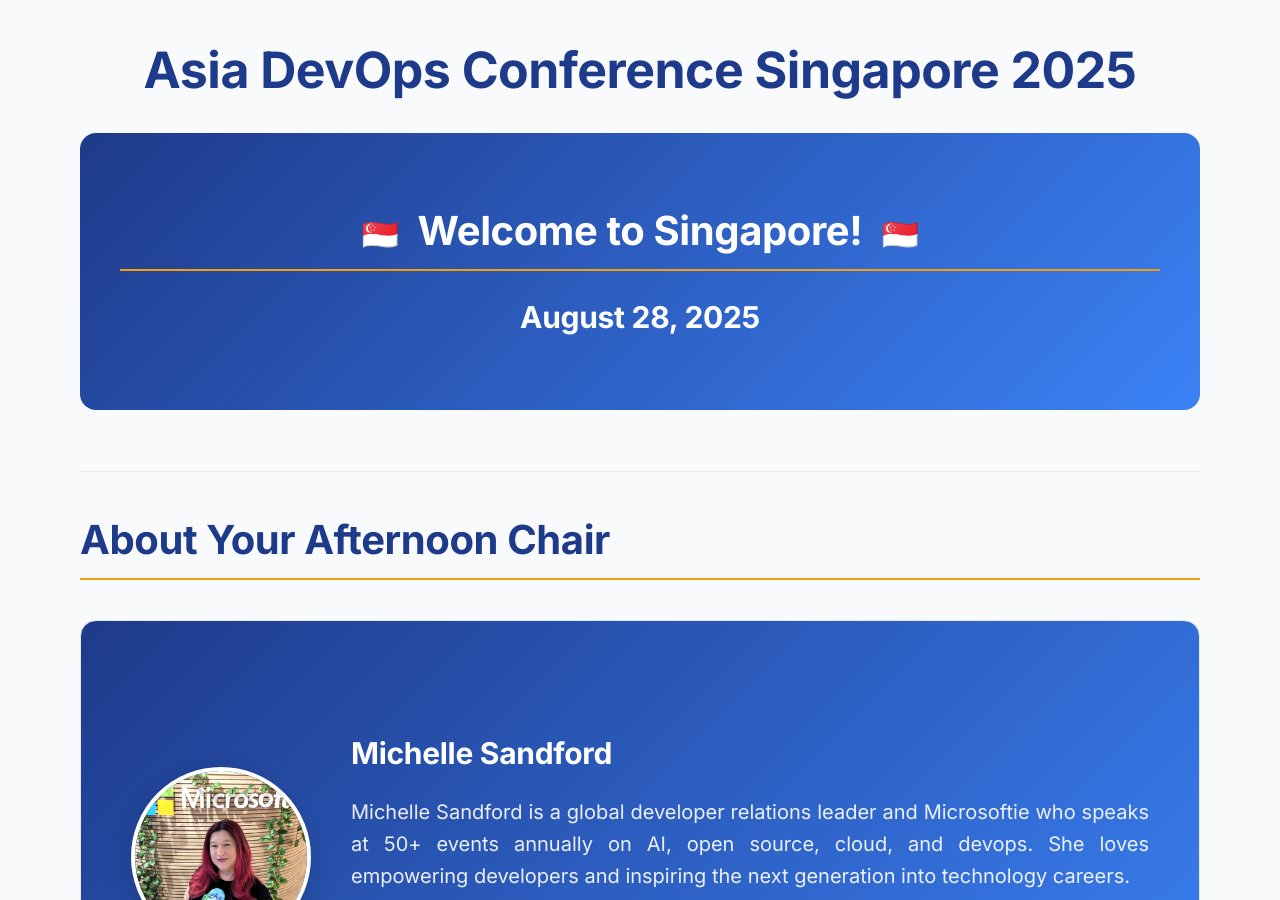
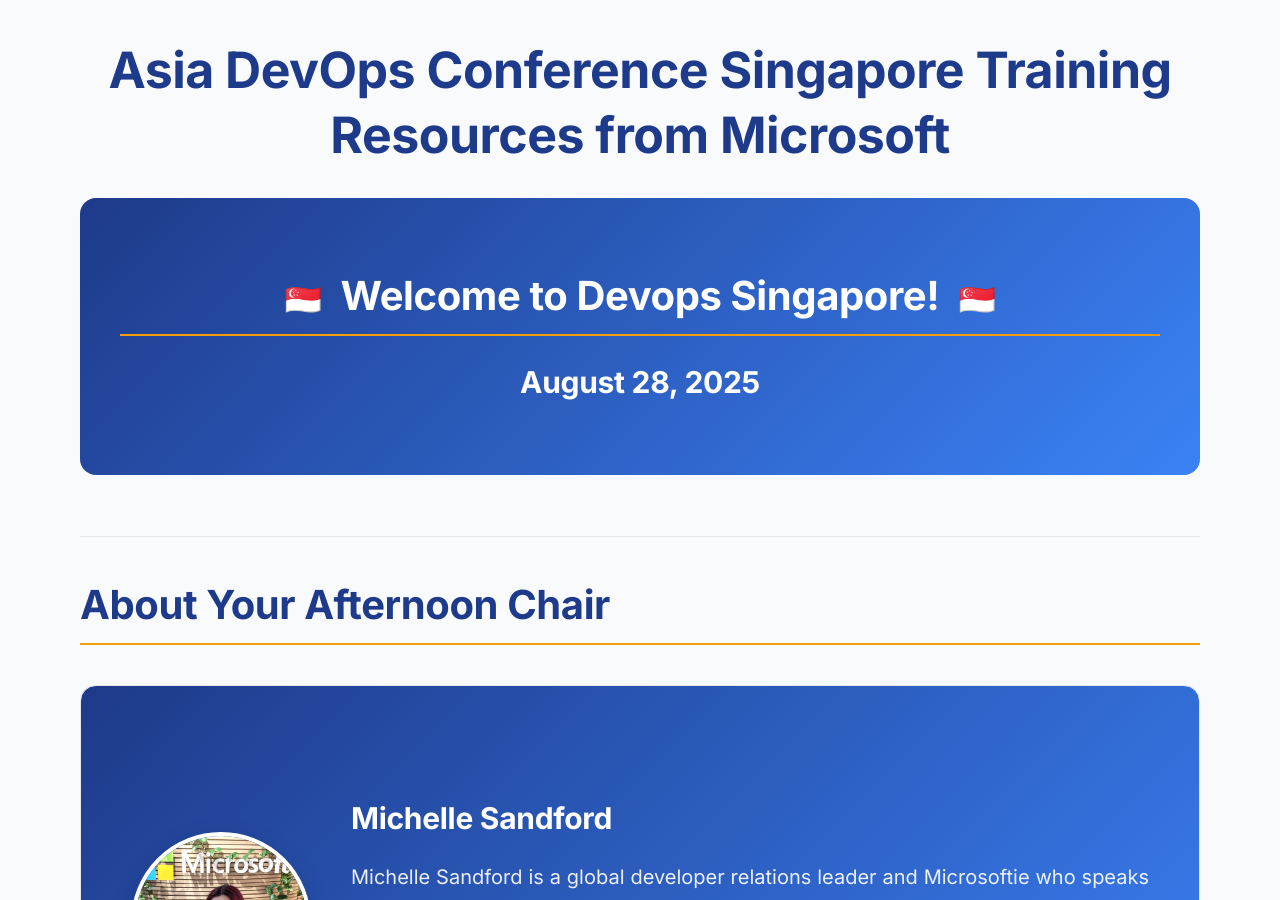
Before and after one commit to codess-aus/SingaporeDevOps, an MkDocs documentation site: the page built from docs/index.md, in a window 1280 px wide and 900 px high. Built offline with MkDocs 1.6.1 and Material for MkDocs 9.7.7, drawn with Linux system fonts in a browser that asks for light colours.

Commit message:
Update conference title and content for Asia DevOps Conference Singapore 2025

```diff
--- a/docs/index.md
+++ b/docs/index.md
@@ -1,7 +1,7 @@
-# Asia DevOps Conference Singapore 2025
+# Asia DevOps Conference Singapore Training Resources from Microsoft
 
 <div class="conference-header">
-  <h2><span class="flag-emoji">🇸🇬</span> Welcome to Singapore! <span class="flag-emoji">🇸🇬</span></h2>
+  <h2><span class="flag-emoji">🇸🇬</span> Welcome to Devops Singapore! <span class="flag-emoji">🇸🇬</span></h2>
   <h3>August 28, 2025</h3>
 </div>
 
```
